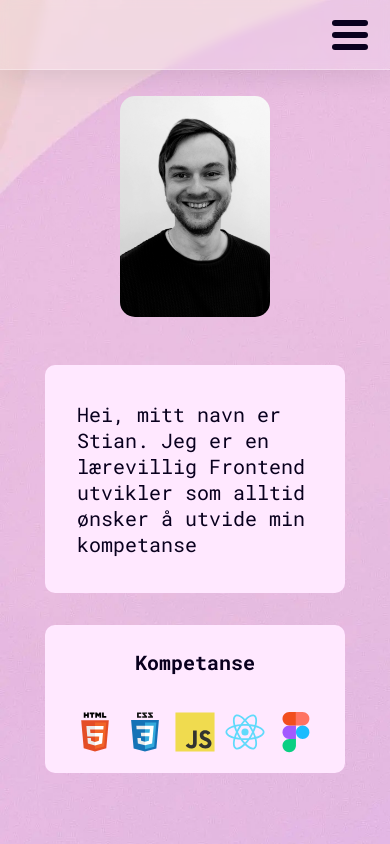
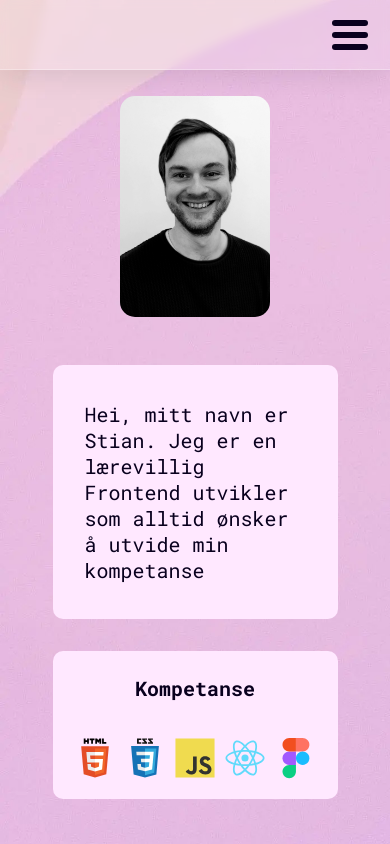
Before and after one commit to stiankodehode/portfolio, a React (Create React App) app: page / in a window 390 px wide. Shown: the top 844 px of the page. Built offline with nearby package versions, Linux system fonts and the light colour scheme.

Commit message:
improved responsiveness

```diff
--- a/src/components/styled.js
+++ b/src/components/styled.js
@@ -40,6 +40,9 @@ export const AppContainer = styled.div`
     width: 85%;
     max-width: 1000px;
     margin: 0 auto;
+    @media (max-width: 900px) {
+        width: 90%;
+    }
 `;
 
 export const FlexColumn = styled.div`
@@ -63,6 +66,10 @@ export const FlexColumnLight = styled.div`
     background-color: #ffe8ff;
     border-radius: 10px;
     margin: 1em 0;
+    @media (max-width: 500px) {
+        width: 95%;
+        margin: 1em auto;
+    }
 `;
 export const StyledSvg = styled.svg`
     max-width: 50px;
--- a/src/pages/sections/footer/styled.js
+++ b/src/pages/sections/footer/styled.js
@@ -14,6 +14,7 @@ export const FooterContainer = styled.div`
     display: flex;
     justify-content: space-between;
     margin: 0 auto;
+    padding: 2em 0;
     width: 85%;
     max-width: 1000px;
     @media (max-width: 600px) {
--- a/src/pages/sections/hero/styled.js
+++ b/src/pages/sections/hero/styled.js
@@ -5,12 +5,13 @@ export const HeroContainer = styled.main`
     margin: 0 auto 5em;
     display: flex;
     justify-content: space-around;
-    height: 100%;
     align-items: center;
     width: 100%;
+    max-width: 1000px;
     @media (max-width: 900px) {
         flex-direction: column;
         padding: 6em 0 0;
+        width: 95%;
     }
 `;
 
```
